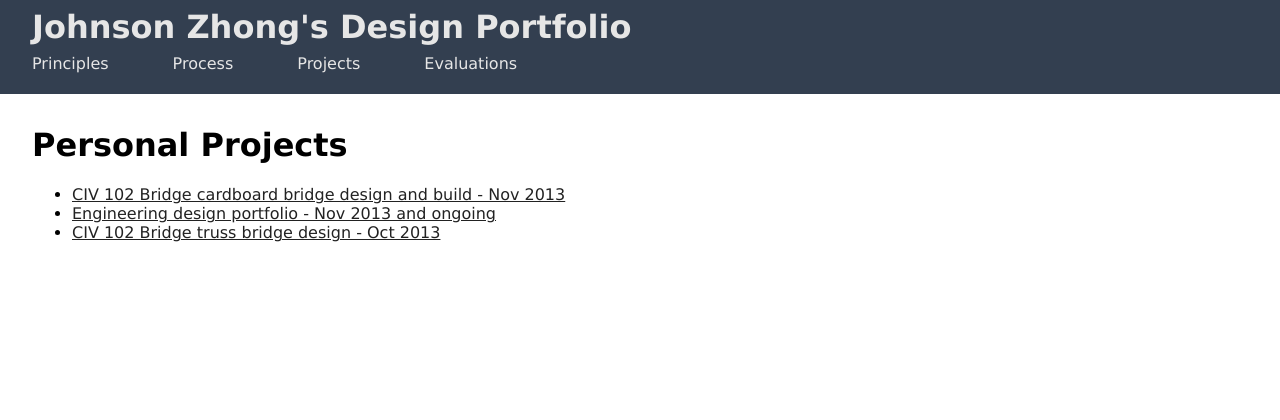
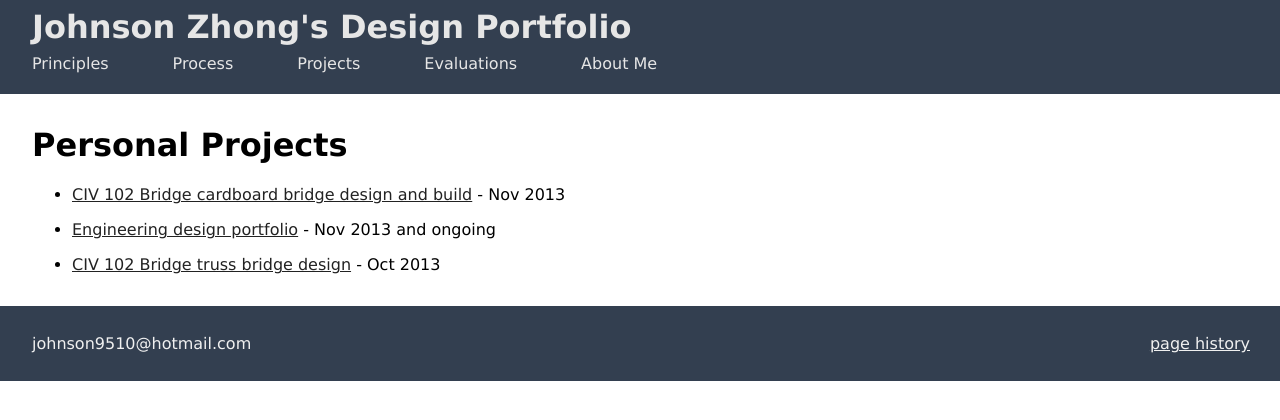
Before and after one commit to LemonPi/lemonpi.github.io, a Jekyll site: the page built from projects/index.md, in a window 1280 px wide. Shown: the top 420 px of the page. Built offline with Jekyll 4.4.1, drawn with Linux system fonts in a browser that asks for light colours.

Commit message:
Created an about page and a footer with page history

```diff
--- a/_layouts/default.html
+++ b/_layouts/default.html
@@ -14,6 +14,7 @@
         <li><a href="{{ site.baseurl }}process.html">Process</a></li>
         <li><a href="{{ site.baseurl }}projects/">Projects</a></li>
         <li><a href="{{ site.baseurl }}evaluations/">Evaluations</a></li>
+		<li><a href="{{ site.baseurl }}about.html">About Me</a></li>
     </ul>
 </div>
 
@@ -23,5 +24,9 @@
 {{ content }}
 </div>
 
+<div id="footer">
+<p>johnson9510@hotmail.com <a href=https://github.com/LemonPi/portfolio/commits/gh-pages/{{page.path}}>page history</a></p>
+</div>
+
 </body>
 </html>
--- a/main.css
+++ b/main.css
@@ -61,6 +61,20 @@ blockquote {
 	margin: 0;
 }
 
+#footer {
+    margin: 32px 0px 0px 0px;
+    padding: 12px 32px 12px 32px;
+    background-color: rgb(51,63,80);
+	color: rgb(240,240,240);
+}
+#footer a{
+	position:absolute;
+	right:10px;
+	margin: 0px 20px 0px 0px;
+	color: rgb(240,240,240);
+}
+
+
 #pretty {
 	font-family: "Lucida Sans Unicode", "Lucida Grande", Sans-Serif;
 	background:white;
--- a/projects/index.md
+++ b/projects/index.md
@@ -4,6 +4,8 @@ title: Personal Projects
 permalink: /projects/
 ---
 
- - [CIV 102 Bridge cardboard bridge design and build - Nov 2013](bridgebuild.html)
- - [Engineering design portfolio - Nov 2013 and ongoing](portfolio.html)
- - [CIV 102 Bridge truss bridge design - Oct 2013](bridgedesign.html)
+ - [CIV 102 Bridge cardboard bridge design and build](bridgebuild.html) - Nov 2013
+
+ - [Engineering design portfolio](portfolio.html) - Nov 2013 and ongoing
+
+ - [CIV 102 Bridge truss bridge design](bridgedesign.html) - Oct 2013
```
Also changed, not shown: about.md (added, +7 -0 lines).
